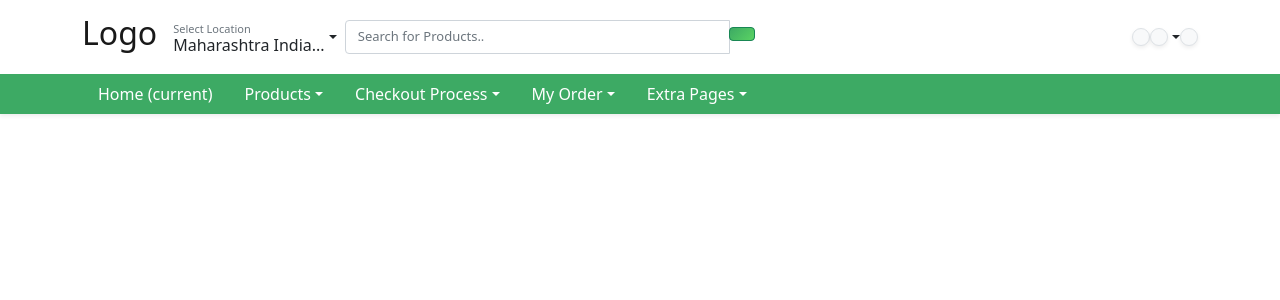
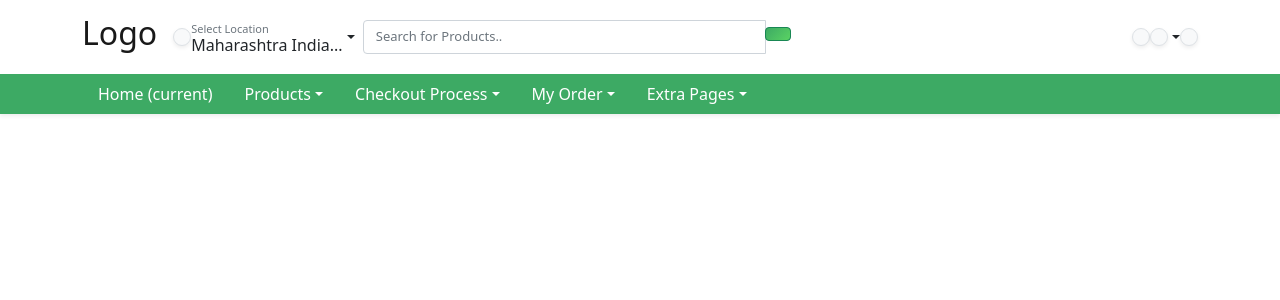
Before and after one commit to andemohit/next-shop-asia, a Next.js app: page /components/top-nav/large-screen/largeScreen in a window 1280 px wide. Shown: the top 300 px of the page. Built offline with nearby package versions, Linux system fonts and the light colour scheme.

Commit message:
IcoFont element to <i> element

```diff
--- a/src/pages/components/top-nav/large-screen/largeScreen.tsx
+++ b/src/pages/components/top-nav/large-screen/largeScreen.tsx
@@ -59,6 +59,22 @@ const LargeScreen: NextPage = () => {
                     icon="icofont-location-pin"
                     size="1"
                 /> */}
+
+                <Link href="cart.html">
+                    <a
+                        className="d-flex
+                        align-items-center
+                        bg-light
+                        rounded-pill
+                        p-2
+                        icofont-size
+                        border
+                        shadow-sm
+                        mr-2"
+                    >
+                        <i className="icofont-location-pin"></i>
+                    </a>
+                </Link>
                 {/* <i className="text-dark icofont-location-pin"></i> */}
               </div>
               <div>
```
Lines whose indentation alone changed are shown as unchanged.
